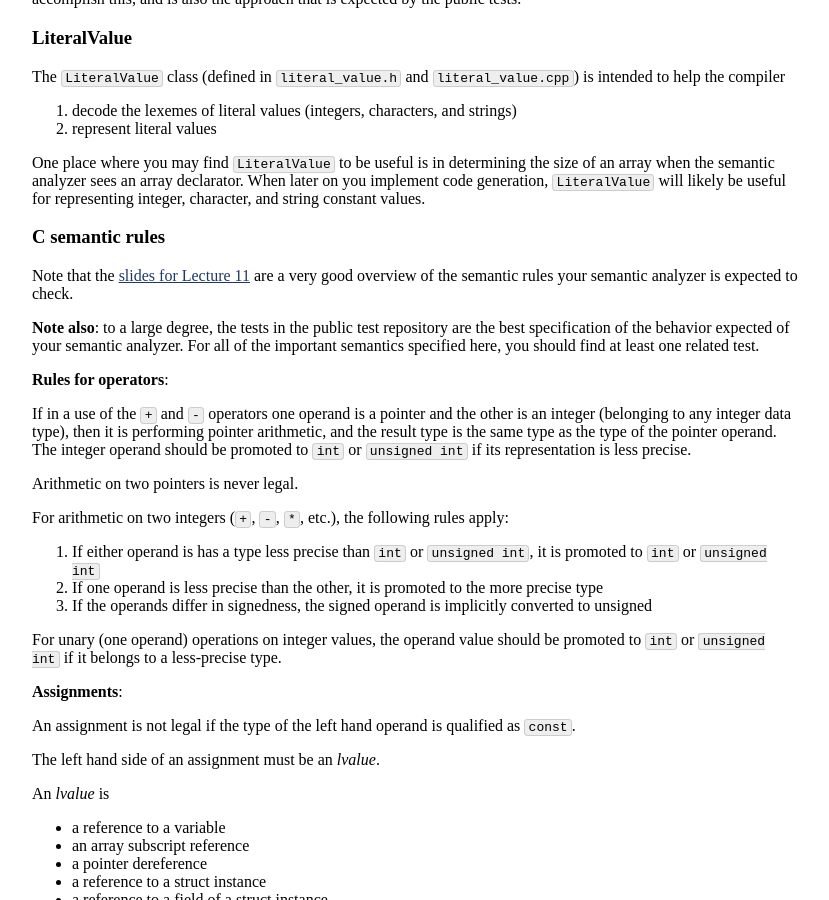
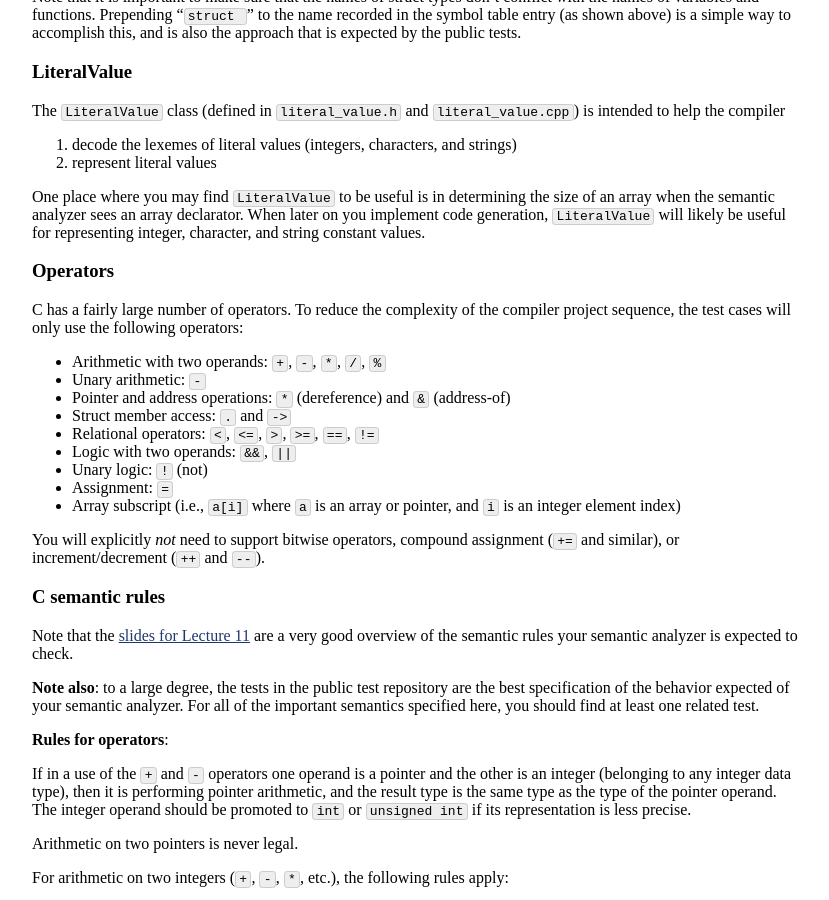
Before and after one commit to jhucompilers/fall2022, a Jekyll site: the page built from assign/assign03.md, in a window 1280 px wide and 900 px high, scrolled down 6433 px. Shown: the whole window, without its empty margins (224-1053 px from the left). Built offline with Jekyll 4.4.1, drawn with Linux system fonts in a browser that asks for light colours; some of the changed text lies outside the part shown.

Commit message:
restrict required operators for a3 and beyond

```diff
--- a/assign/assign03.md
+++ b/assign/assign03.md
@@ -10,6 +10,9 @@ title: "Assignment 3"
 *Update 10/18*: Updated [Getting started](#getting-started) section to
 describe changes that are needed in `type.cpp` and `type.h` to handle recursive struct
 types.
+
+*Update 10/19*: Added [Operators](#operators) section to describe which
+operators will be tested in this and future assignments.
 
 # Compiler: semantic analysis
 
@@ -459,6 +462,26 @@ the size of an array when the semantic analyzer sees an array declarator.
 When later on you implement code generation, `LiteralValue` will likely be
 useful for representing integer, character, and string constant values.
 
+### Operators
+
+C has a fairly large number of operators. To reduce the complexity of
+the compiler project sequence, the test cases will only use the following
+operators:
+
+* Arithmetic with two operands: `+`, `-`, `*`, `/`, `%`
+* Unary arithmetic: `-`
+* Pointer and address operations: `*` (dereference) and `&` (address-of)
+* Struct member access: `.` and `->`
+* Relational operators: `<`, `<=`, `>`, `>=`, `==`, `!=`
+* Logic with two operands: `&&`, `||`
+* Unary logic: `!` (not)
+* Assignment: `=`
+* Array subscript (i.e., `a[i]` where `a` is an array or pointer, and `i` is an
+  integer element index)
+
+You will explicitly *not* need to support bitwise operators, compound
+assignment (`+=` and similar), or increment/decrement (`++` and `--`).
+
 ### C semantic rules
 
 Note that the [slides for Lecture 11](../lectures/lecture11-public.pdf) are a very
```
Also changed, not shown: index.md (+2 -0 lines).
